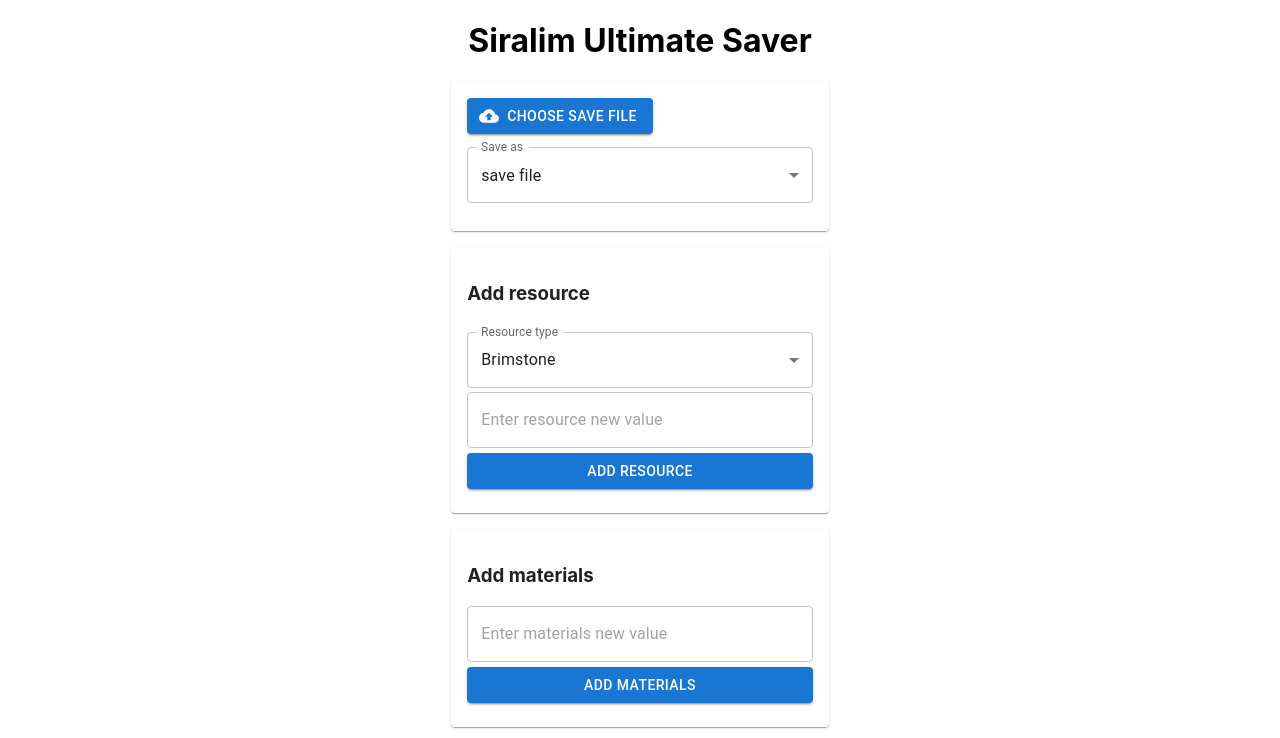
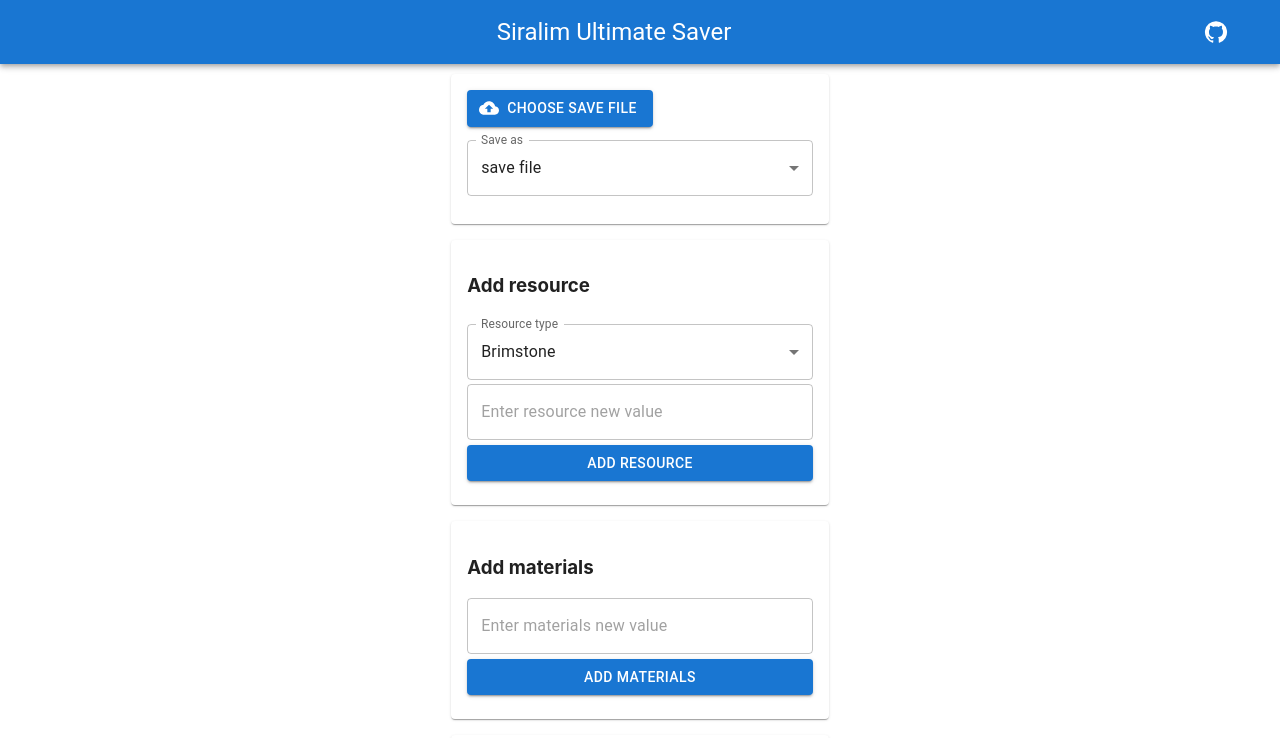
Before and after one commit to lumpsoid/SiralimUltimateSaver, a React (Create React App) app: page / in a window 1280 px wide. Shown: the top 738 px of the page. Built offline with nearby package versions, Linux system fonts and the light colour scheme.

Commit message:
add mainbar

```diff
--- a/src/App.tsx
+++ b/src/App.tsx
@@ -14,6 +14,7 @@
 import KnowledgeCard from './AddKnowledge';
 import MaterialsCard from './AddMaterials';
 import DustCard from './AddDust';
+import MenuAppBar from './MainBar';
 
 const App = () =>
 {
@@ -39,10 +40,8 @@
   return (
     <div>
       <ToastContainer />
-      <header>
-        <h1 style={{textAlign: "center"}}>Siralim Ultimate Saver</h1>
-      </header>
-      <main style={{paddingBottom: "50vh"}}>
+      <MenuAppBar />
+      <main style={{ paddingBottom: "50vh" }}>
         <Column cards={cards} />
       </main>
     </div>
--- /dev/null
+++ b/src/MainBar.tsx
@@ -0,0 +1,49 @@
+import React from 'react';
+import AppBar from '@mui/material/AppBar';
+import Box from '@mui/material/Box';
+import Toolbar from '@mui/material/Toolbar';
+import Typography from '@mui/material/Typography';
+import IconButton from '@mui/material/IconButton';
+import GitHubIcon from '@mui/icons-material/GitHub';
+
+export default function MenuAppBar()
+{
+  const isSmallScreen = window.innerWidth < 600;
+
+  return (
+    <Box sx={{ flexGrow: 1, marginBottom: "10px" }}>
+      <AppBar position="static">
+        <Toolbar>
+          {isSmallScreen ? (<Typography
+            align='center'
+            variant="h6"
+            component="div"
+            sx={{ flexGrow: 1 }}
+          >
+            Siralim Ultimate Saver
+          </Typography>) : (<Typography
+            align='center'
+            variant="h5"
+            component="div"
+            sx={{ flexGrow: 1 }}
+          >
+            Siralim Ultimate Saver
+          </Typography>)}
+          <IconButton
+            size="large"
+            edge="start"
+            color="inherit"
+            aria-label="github"
+            component="a"
+            href="https://github.com/lumpsoid/SiralimUltimateSaver"
+            target="_blank"
+            rel="noopener noreferrer"
+            sx={{ mr: 2 }}
+          >
+            <GitHubIcon />
+          </IconButton>
+        </Toolbar>
+      </AppBar>
+    </Box>
+  );
+}
```
